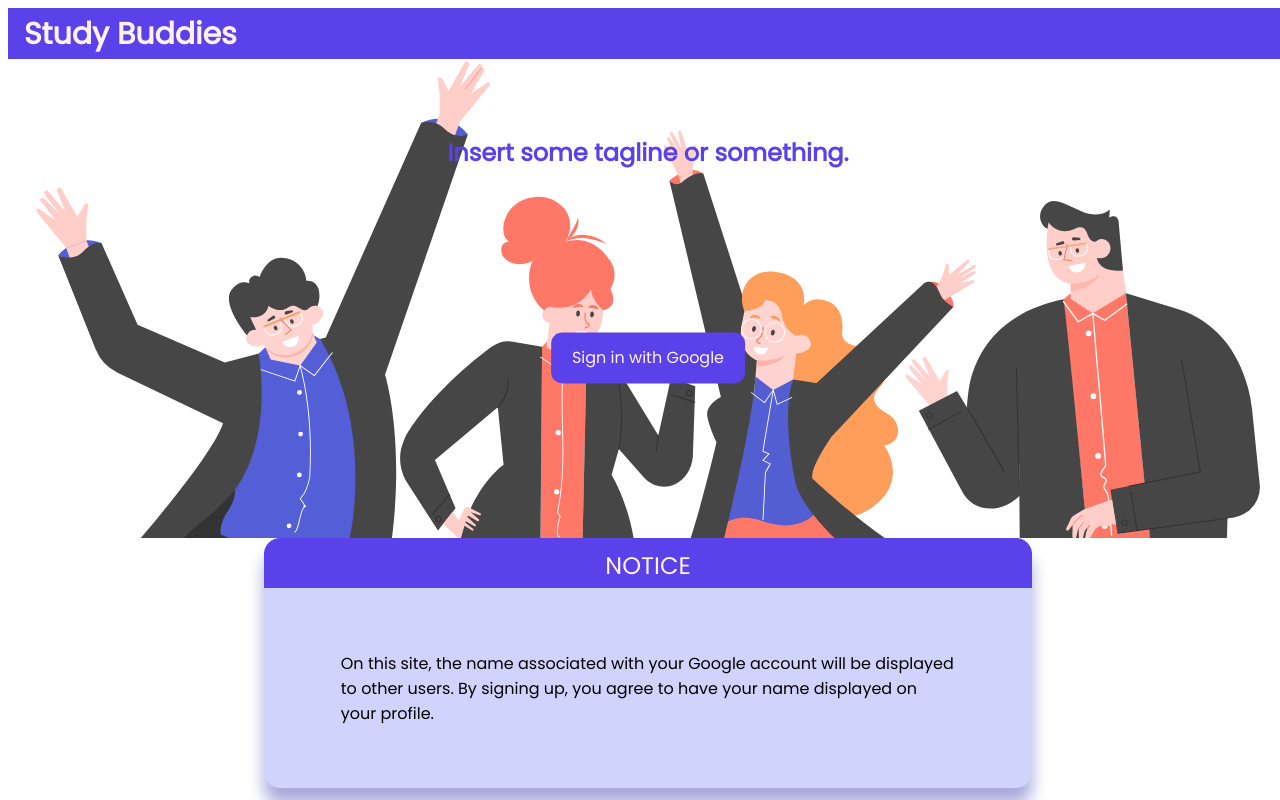
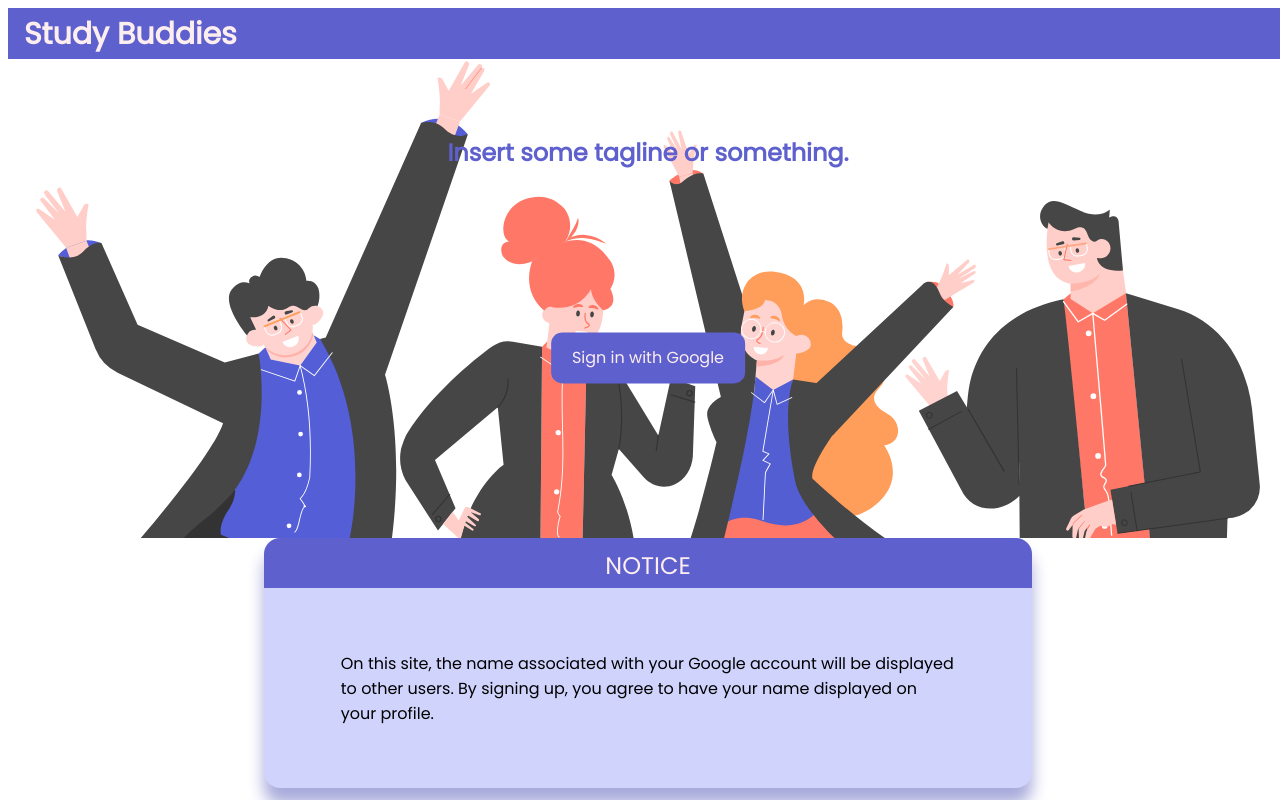
Before and after one commit to jenetic/studybudz, a React (Create React App) app: page / in a window 1280 px wide. Built offline with nearby package versions, Linux system fonts and the light colour scheme.

Commit message:
Updated color scheme

```diff
--- a/src/Styles.css
+++ b/src/Styles.css
@@ -1,16 +1,21 @@
 @import url('https://fonts.googleapis.com/css2?family=Poppins&display=swap');
 
 :root {
-  --color1: #5a41ea;
-  --color2: #FDF1ED;
-  --color3: #FF7E33;
+  --color1: #5e60ce;
+  --color2: #FCEEEE;
+  --color3: #E77474;
   --color4: #29298A;
+  --color5: white;
   --shadowColor1: #a8abdb;
 }
 
 html *
 {
   font-family: 'Poppins', sans-serif;
+}
+
+body {
+  background-color: var(--color5);
 }
 
 .center {
@@ -22,6 +27,7 @@ html *
 /* MAIN TITLES */
 .title {
   color: var(--color1);
+  background-color: var(--color5);
   border-left-style: solid;
   border-left-width: 50px;
   padding: 10px 0 10px 20px;
@@ -54,23 +60,15 @@ html *
 
 .button2{
   /* color, textbox size */
-  background-color: var(--color2);
-  border-radius: 0.8rem;
+  background-color: var(--color1);
+  /* border-radius: 0.8rem; */
   border: 0;
   position: relative;
-  padding: 0.8rem 1.3rem;
+  /* padding: 0.8rem 1.3rem; */
 
   /* Font, Font size, color */
   font-size: 1rem;
-  color: var(--color1);
-}
-.button2:hover{
-  background-color: var(--color4);
   color: var(--color2);
-}
-.button2:active{
-  background-color: var(--color2);
-  color: var(--color1);
 }
 
 /* SIDEBAR */
@@ -104,8 +102,8 @@ html *
 
 #logoutButton {
   position: absolute;
-  left: 30px;
-  bottom: 20px;
+  left: 1.2rem;
+  bottom: 1.5rem;
 }
 
 /* PAGE */
```
